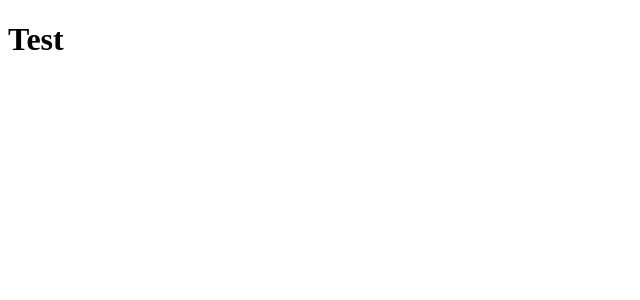
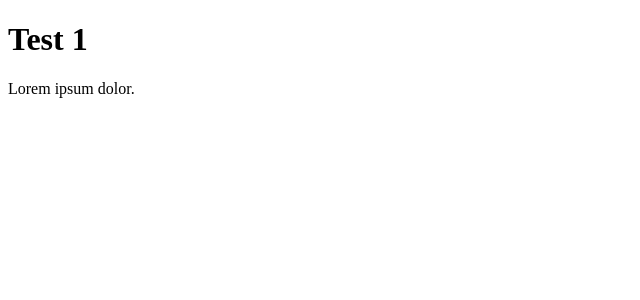
Before and after one commit to DmtriBogdanov/test, a React (Vite) app: page / in a window 1280 px wide. Shown: the top 300 px of the page, without its empty margins (0-640 px from the left). Built offline with nearby package versions, Linux system fonts and the light colour scheme.

Commit message:
Commit - 1

```diff
--- a/src/App.tsx
+++ b/src/App.tsx
@@ -3,7 +3,10 @@ import './App.css'
 function App() {
 
   return (
-    <h1>Test</h1>
+    <>
+      <h1>Test 1</h1>
+      <p>Lorem ipsum dolor.</p>
+    </>
   )
 }
 
```
